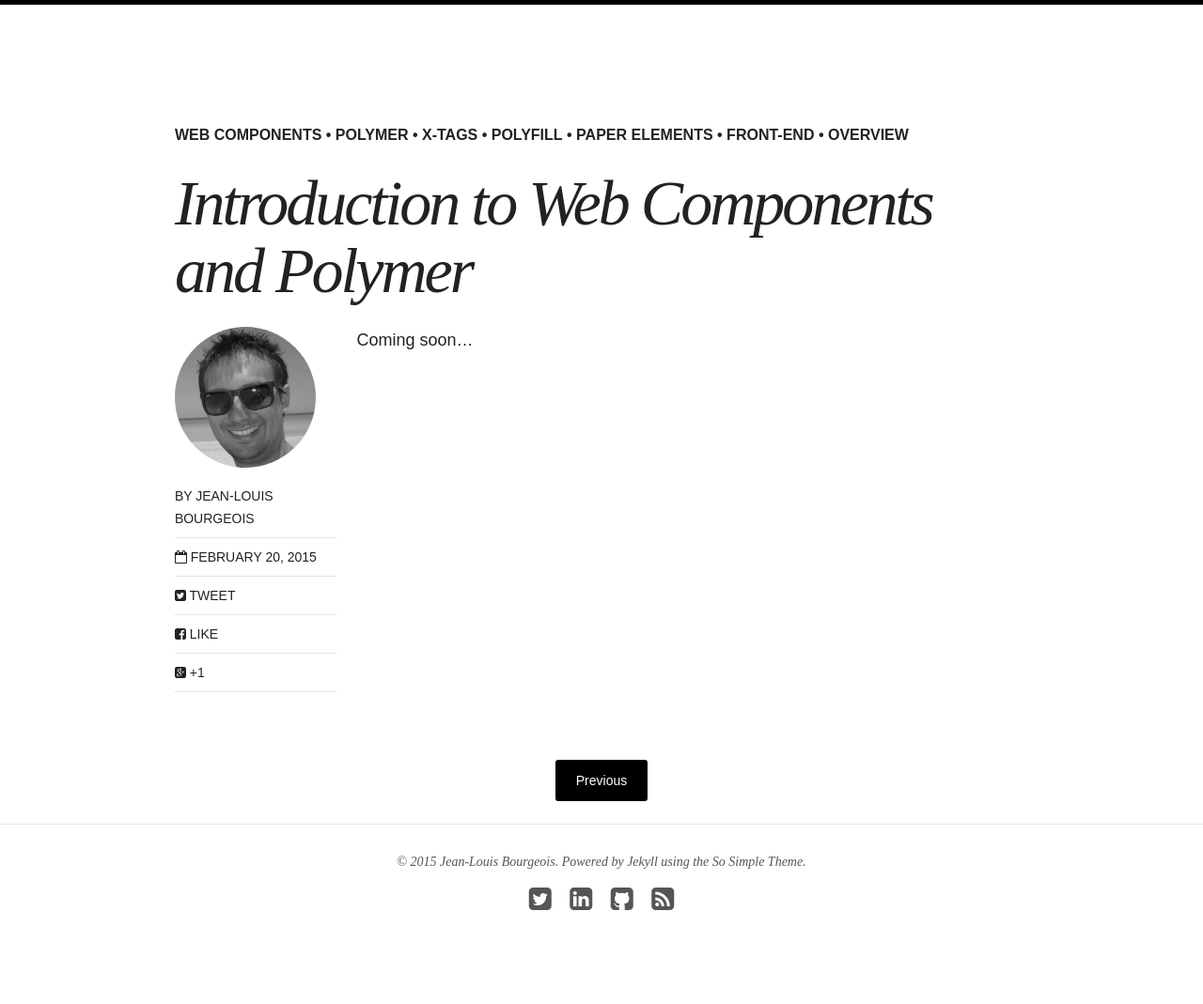
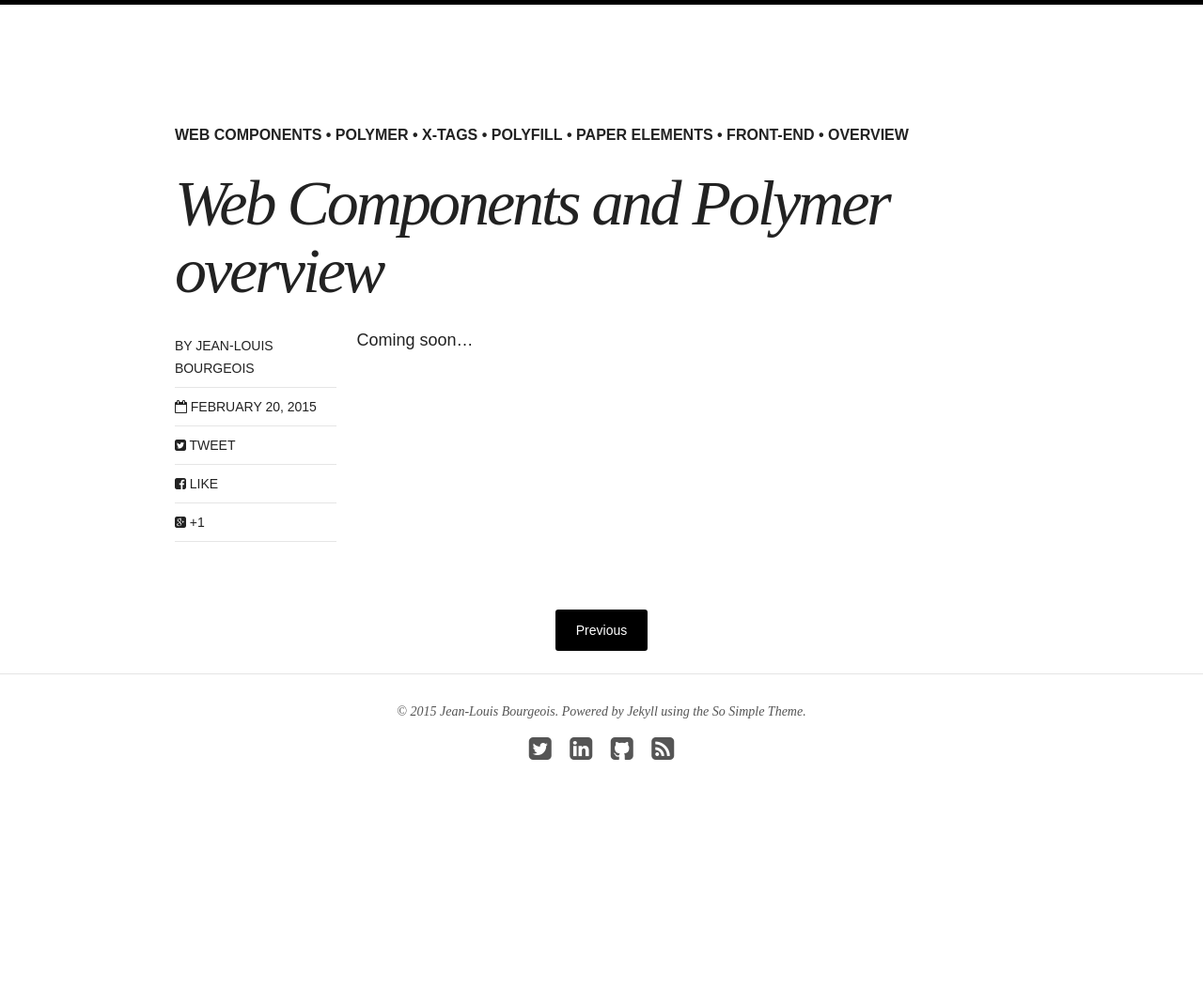
Before and after one commit to JLBoor/jlboor.github.io, a Jekyll site: the page built from _posts/front-end/2015-02-20-web-components-and-polymer-overview.md, in a window 1280 px wide. Shown: the whole page at 94% size. Built offline with Jekyll 4.4.1, drawn with Linux system fonts in a browser that asks for light colours; nearby versions of some CDN libraries; after the commit the page ends 909 px from its top, so only the background shows below that.

Commit message:
remove bio photo from blog post

```diff
--- a/_layouts/post.html
+++ b/_layouts/post.html
@@ -27,11 +27,7 @@
         {% if page.author %}
           {% assign author = site.data.authors[page.author] %}{% else %}{% assign author = site.owner %}
         {% endif %}
-        {% if author.avatar contains 'http' %}
-          <img src="{{ author.avatar }}" class="bio-photo" alt="{{ author.name }} bio photo"></a>
-        {% else %}
-          <img src="{{ site.url }}/images/{{ author.avatar }}" class="bio-photo" alt="{{ author.name }} bio photo"></a>
-        {% endif %}
+
         <span class="author vcard">By <span class="fn">{{ author.name }}</span></span>
         <span class="entry-date date published"><time datetime="{{ page.date | date_to_xmlschema }}"><i class="fa fa-calendar-o"></i> {{ page.date | date: "%B %d, %Y" }}</time></span>
         {% if page.modified %}<span class="entry-date date modified"><time datetime="{{ page.modified }}"><i class="fa fa-pencil"></i> {{ page.modified | date: "%B %d, %Y" }}</time></span>{% endif %}
--- a/_posts/front-end/2015-02-20-web-components-and-polymer-overview.md
+++ b/_posts/front-end/2015-02-20-web-components-and-polymer-overview.md
@@ -1,6 +1,6 @@
 ---
 layout: post
-title: "Introduction to Web Components and Polymer"
+title: "Web Components and Polymer overview"
 excerpt: ""
 categories: frontend
 tags: [web components, polymer, x-tags, polyfill, paper elements, front-end, overview]
```
